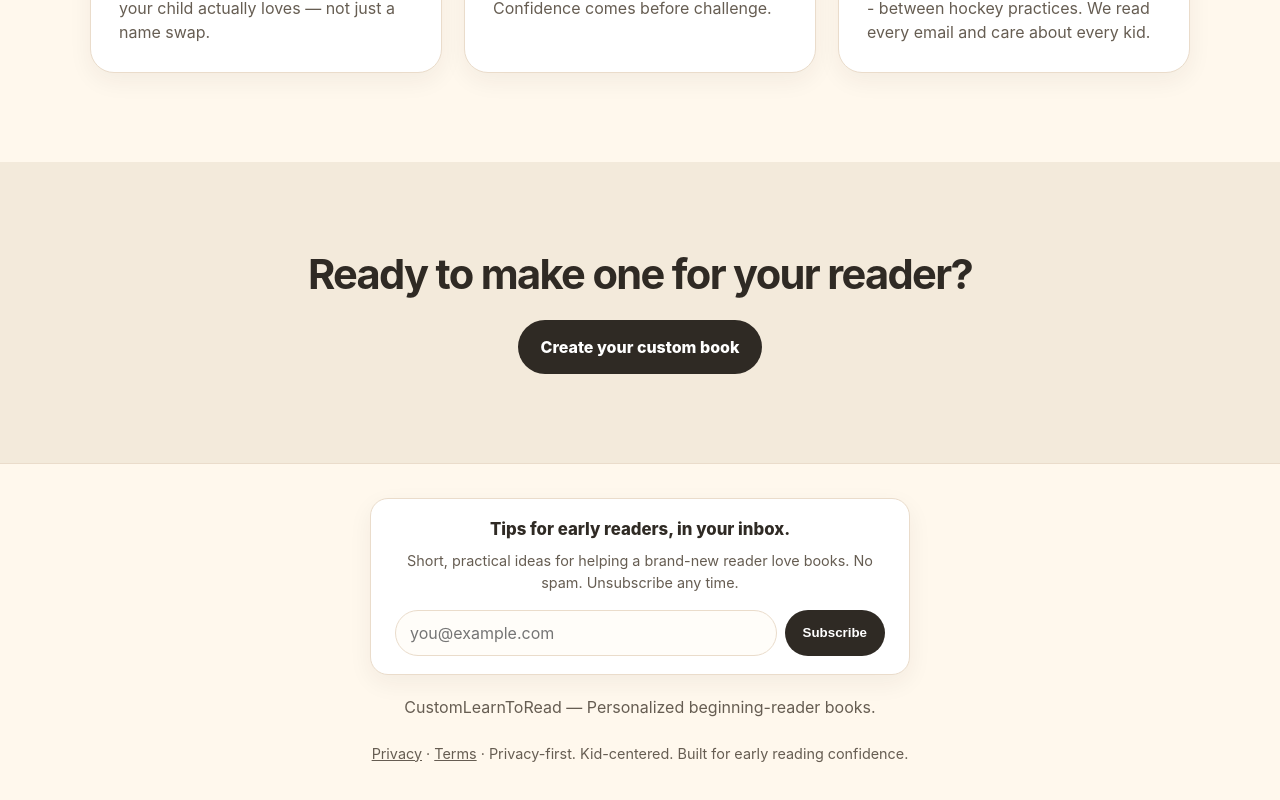
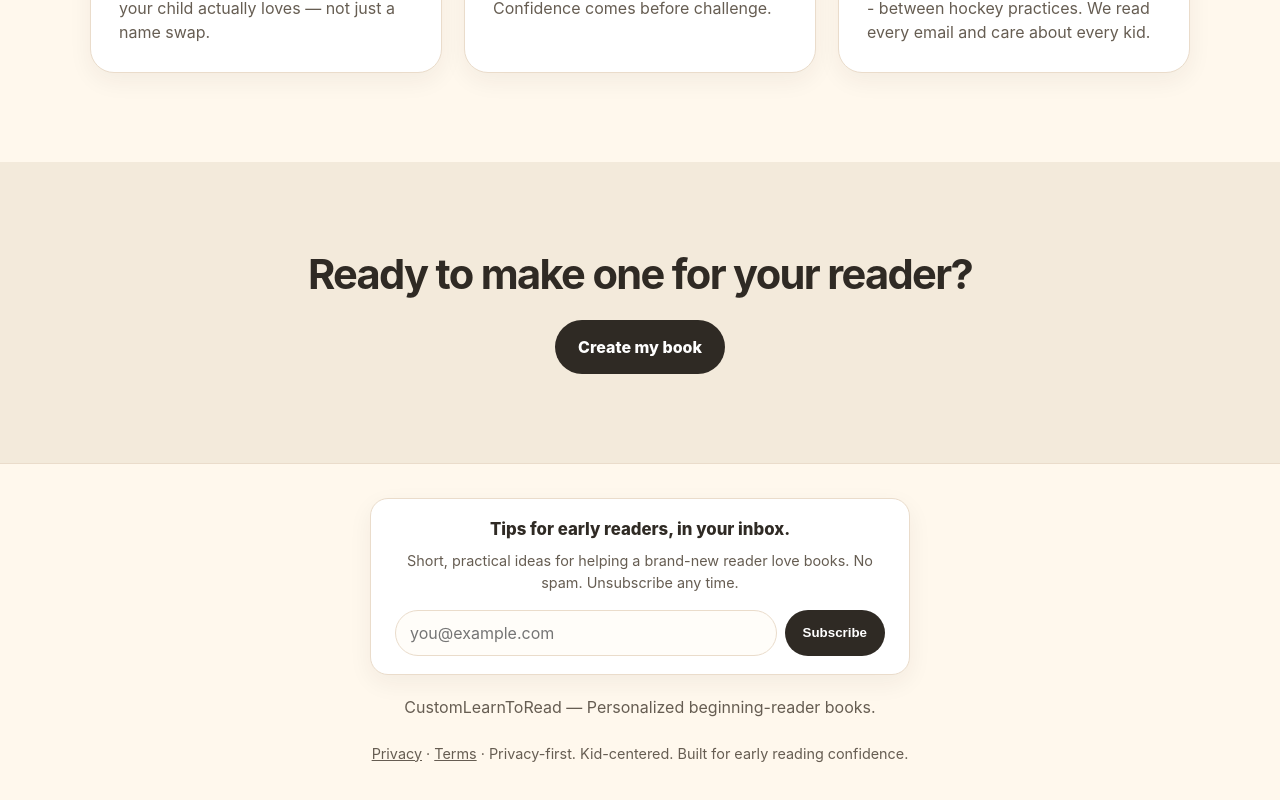
Before and after one commit to thorunderdahl-tech/customlearntoread, a Next.js app: page /about in a window 1280 px wide. Shown: the part 2213-3013 px from the top of the page. Built offline with nearby package versions, Linux system fonts and the light colour scheme; no server answers.

Commit message:
About page: unify CTA wording

```diff
--- a/app/about/page.tsx
+++ b/app/about/page.tsx
@@ -84,7 +84,7 @@ export default function AboutPage() {
       <section className="about-cta">
         <h2>Ready to make one for your reader?</h2>
         <Link className="button primary" href="/order">
-          Create your custom book
+          Create my book
         </Link>
       </section>
     </>
```
